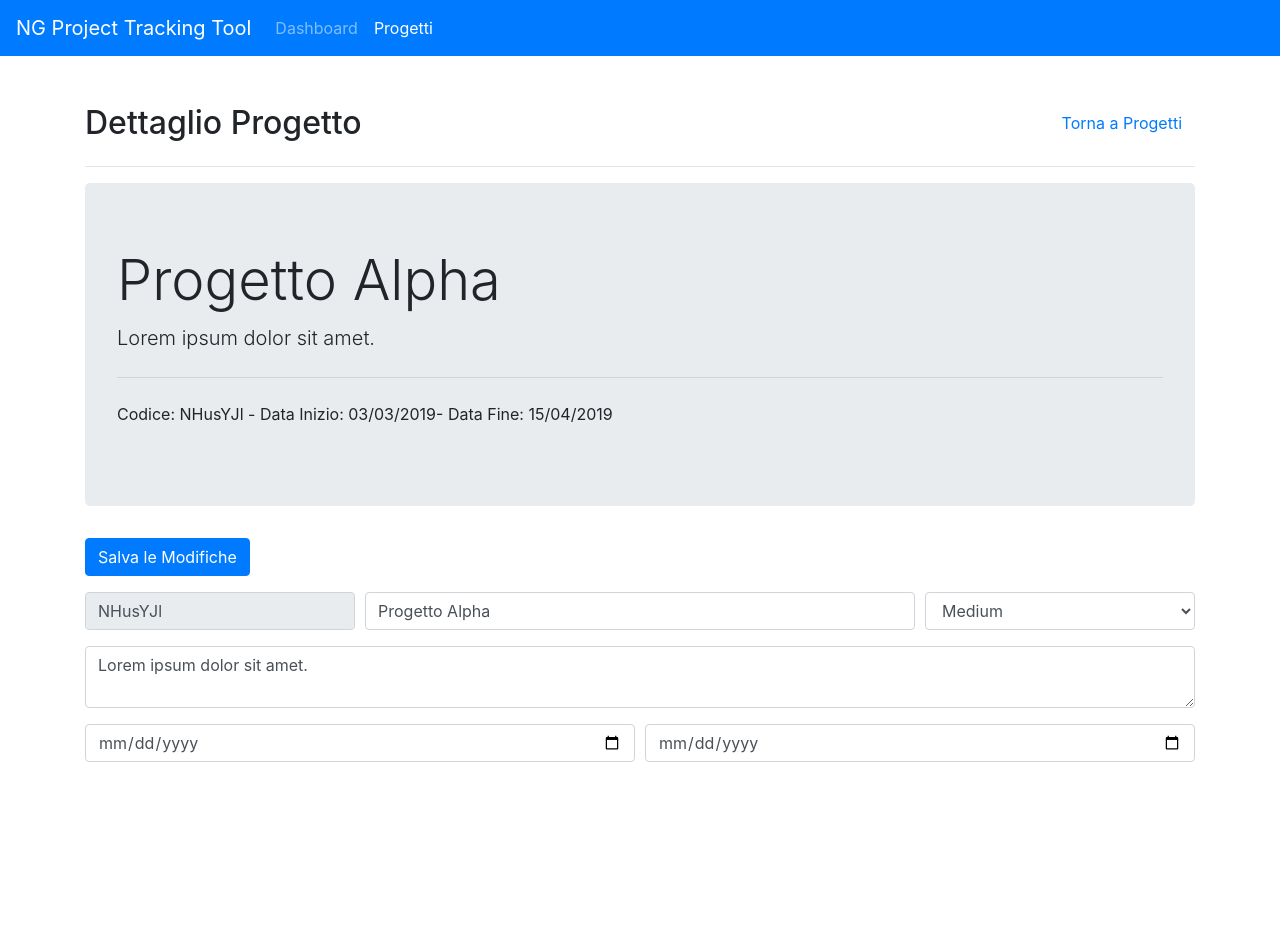
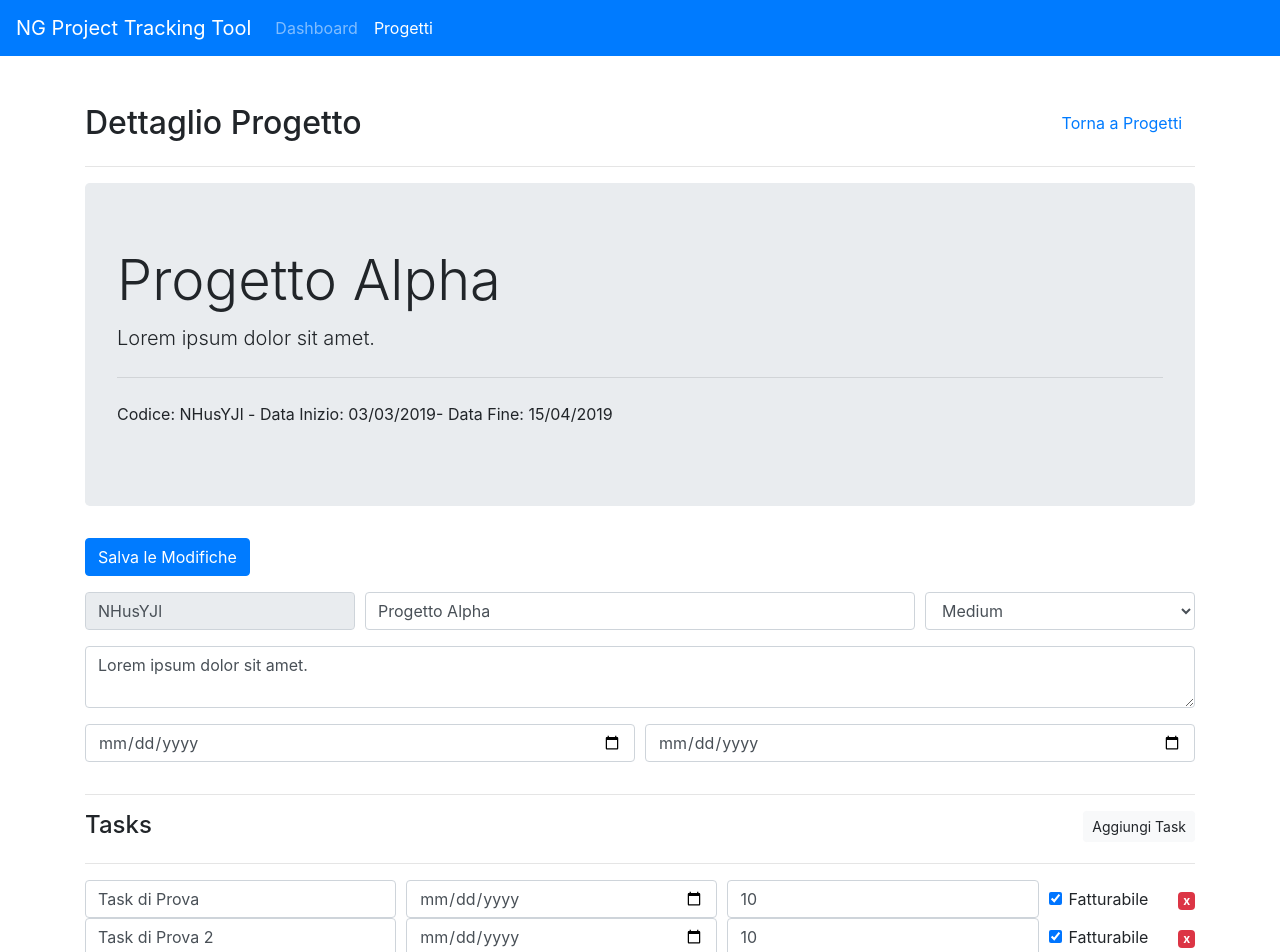
Before and after one commit to xantrix/ngptt, an Angular app: page /projects/detail/NHusYJl in a window 1280 px wide. Shown: the top 952 px of the page. Before the commit the page ends 800 px from the top, so only its background shows below. Built offline with nearby package versions, Linux system fonts and the light colour scheme.

Commit message:
Update ProjectDetail Component with Tasks FormArray

```diff
--- a/src/app/projects/project-detail/project-detail.component.html
+++ b/src/app/projects/project-detail/project-detail.component.html
@@ -55,6 +55,42 @@
           </div>
         </div>
       </div>
+      <hr />
+      <div formArrayName="tasks">
+        <div class="row">
+          <div class="col">
+            <h4>Tasks</h4>
+          </div>
+          <div class="col text-right">
+            <button class="btn btn-light btn-sm" (click)="onAddTask()" [disabled]="!editProjectForm.valid">Aggiungi
+              Task</button>
+          </div>
+        </div>
+        <hr />
+        <div class="form-row align-items-center"
+          *ngFor="let taskControl of editProjectForm.get('tasks').controls; let i = index" [formGroupName]="i">
+          <div class="col">
+            <input type="text" class="form-control" formControlName="name">
+          </div>
+          <div class="col">
+            <input type="date" class="form-control" formControlName="start">
+          </div>
+          <div class="col">
+            <input type="text" class="form-control" formControlName="duration">
+          </div>
+          <div class="col-auto">
+            <div class="form-check">
+              <input type="checkbox" class="form-check-input" formControlName="isBillable">
+              <label class="form-check-label" for="exampleCheck1">Fatturabile</label>
+            </div>
+          </div>
+          <div class="col-auto">
+            <div class="form-check">
+              <span class="badge badge-danger" (click)="onDeleteTask(i)">x</span>
+            </div>
+          </div>
+        </div>
+      </div>
     </form>
   </div>
 </div>
--- a/src/app/projects/project-detail/project-detail.component.ts
+++ b/src/app/projects/project-detail/project-detail.component.ts
@@ -4,7 +4,7 @@ import { ActivatedRoute, Route, ParamMap } from '@angular/router';
 import { ProjectService } from 'src/app/shared/services/project.service';
 import { Observable, Subscription } from 'rxjs';
 import { switchMap, tap } from 'rxjs/operators';
-import { FormGroup, FormControl, Validators } from '@angular/forms';
+import { FormGroup, FormControl, Validators, FormArray } from '@angular/forms';
 
 @Component({
   selector: 'ngptt-project-detail',
@@ -13,11 +13,15 @@ import { FormGroup, FormControl, Validators } from '@angular/forms';
   .form-control.ng-invalid.ng-touched {
       border: 1px solid red;
   }
+
+  .badge-danger {
+      cursor: pointer;
+  }
   `]
 })
 export class ProjectDetailComponent implements OnInit, OnDestroy {
+  @Input() project: Project;
   projectSubscription: Subscription;
-  @Input() project: Project;
   editProjectForm: FormGroup;
 
   constructor(private route: ActivatedRoute, private projectService: ProjectService) { }
@@ -32,14 +36,45 @@ export class ProjectDetailComponent implements OnInit, OnDestroy {
   }
 
   initForm() {
+    const projectTasks = new FormArray([]);
+    if (this.project.tasks) {
+      for (const task of this.project.tasks) {
+        projectTasks.push(
+          new FormGroup({
+            'name': new FormControl(task.name, Validators.required),
+            'start': new FormControl(new Date(task.start), Validators.required),
+            'duration': new FormControl(task.duration),
+            'isBillable': new FormControl(task.isBillable)
+          })
+        );
+      }
+    }
+
     this.editProjectForm = new FormGroup({
       'code': new FormControl(this.project.code, Validators.required),
       'name': new FormControl(this.project.name, Validators.required),
       'description': new FormControl(this.project.description),
       'priority': new FormControl(this.project.priority, Validators.required),
       'start': new FormControl(this.project.start),
-      'end': new FormControl(this.project.end)
+      'end': new FormControl(this.project.end),
+      'tasks': projectTasks
     });
+  }
+
+  onAddTask() {
+    const control = new FormControl(null, Validators.required);
+    (<FormArray>this.editProjectForm.get('tasks')).push(
+      new FormGroup({
+        'name': new FormControl(null, Validators.required),
+        'start': new FormControl(null, Validators.required),
+        'duration': new FormControl(null),
+        'isBillable': new FormControl(false)
+      })
+    );
+  }
+
+  onDeleteTask(index: number) {
+    (<FormArray>this.editProjectForm.get('tasks')).removeAt(index);
   }
 
   submitProjectForm() {
```
